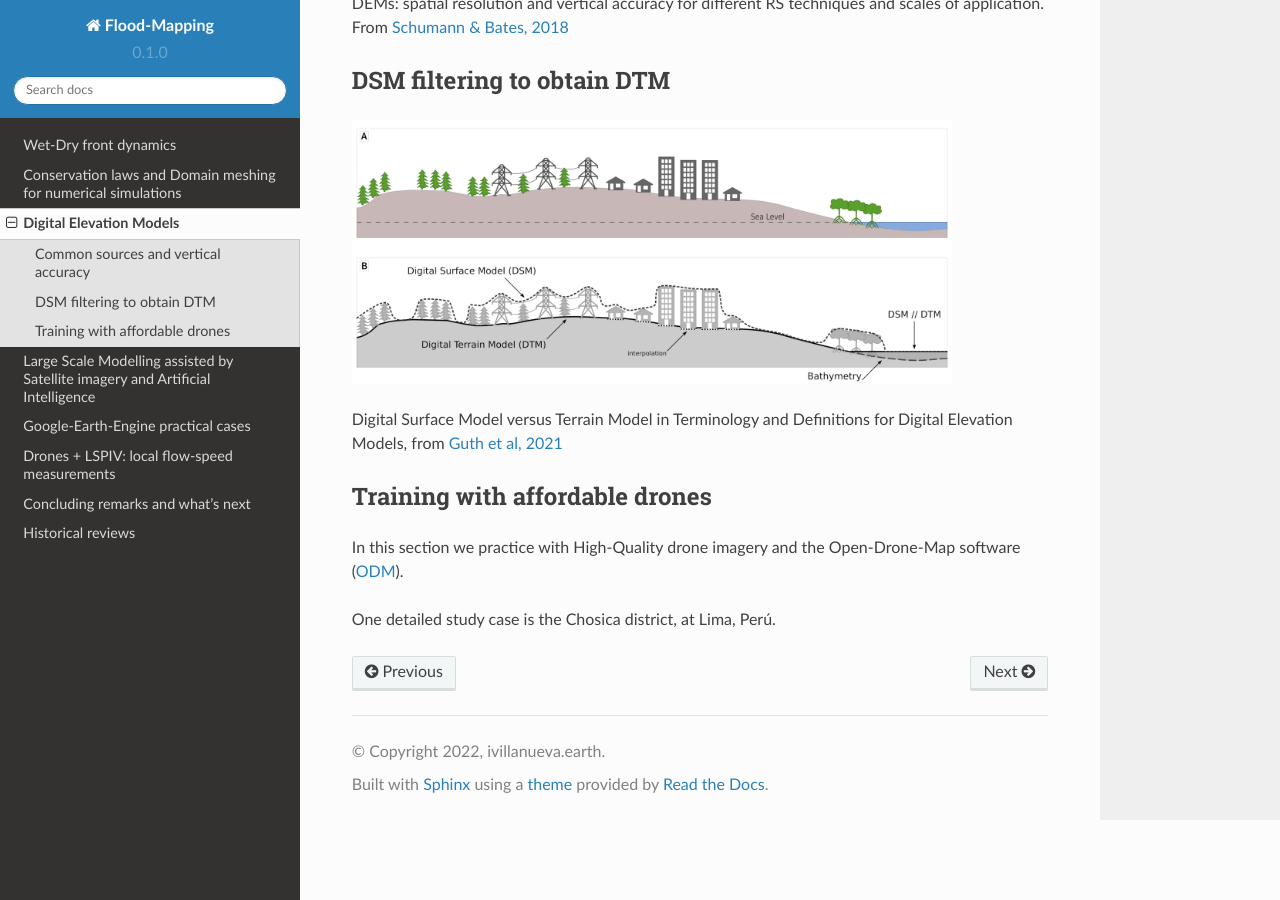
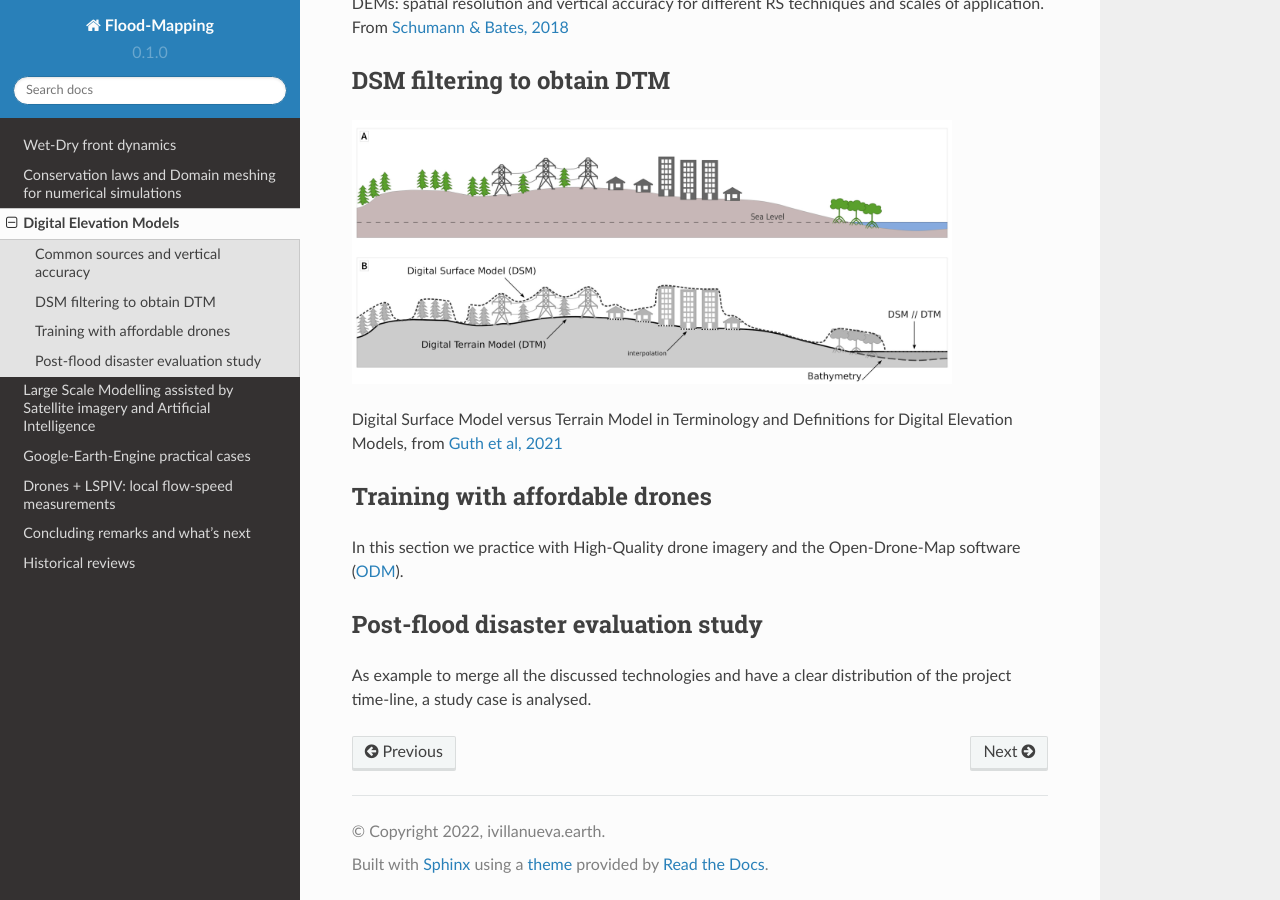
Before and after one commit to ivillamadrid/FloodMapping, a Sphinx documentation site: the page built from docs/source/dem.rst, in a window 1280 px wide and 900 px high, scrolled down 545 px. Built offline with Sphinx 7.4.7 and the Read the Docs theme 2.0.0, drawn with Linux system fonts in a browser that asks for light colours.

Commit message:
Update dem.rst

```diff
--- a/docs/source/dem.rst
+++ b/docs/source/dem.rst
@@ -36,4 +36,6 @@ In this section we practice with High-Quality drone imagery and the Open-Drone-M
 
 .. _ODM: https://opendronemap.org/'
 
-One detailed study case is the Chosica district, at Lima, Perú.
+Post-flood disaster evaluation study
+------------------------------------
+As example to merge all the discussed technologies and have a clear distribution of the project time-line, a study case is analysed.
```
